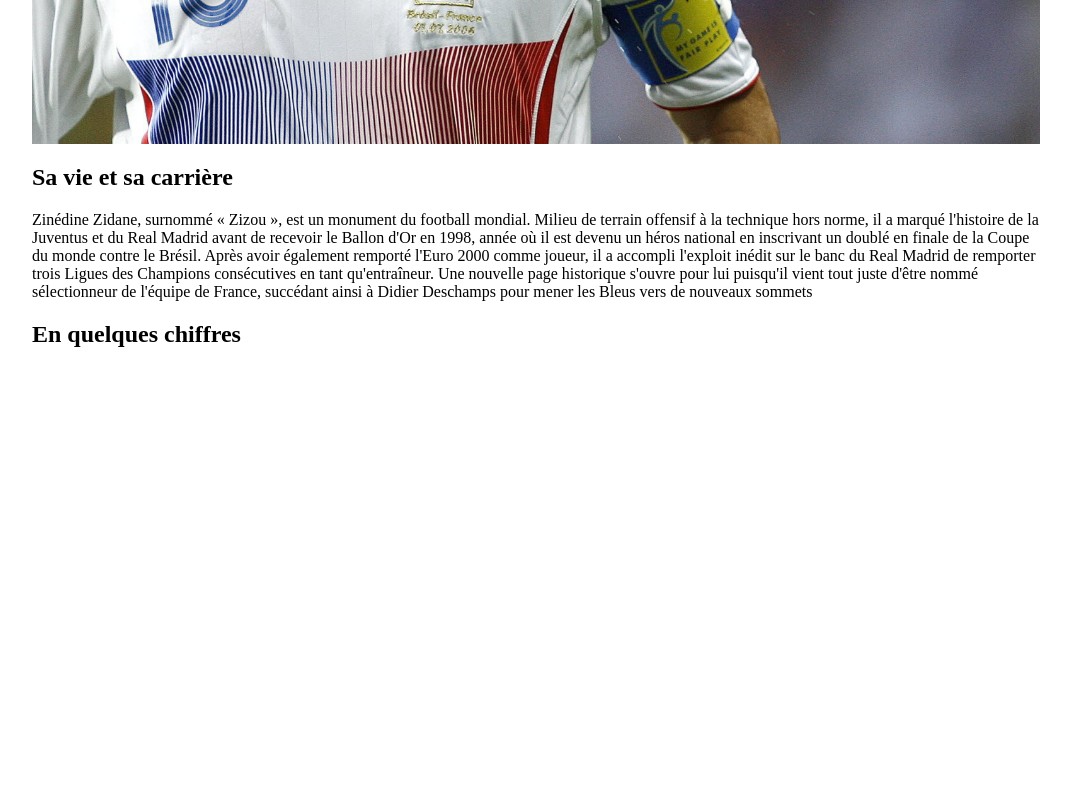
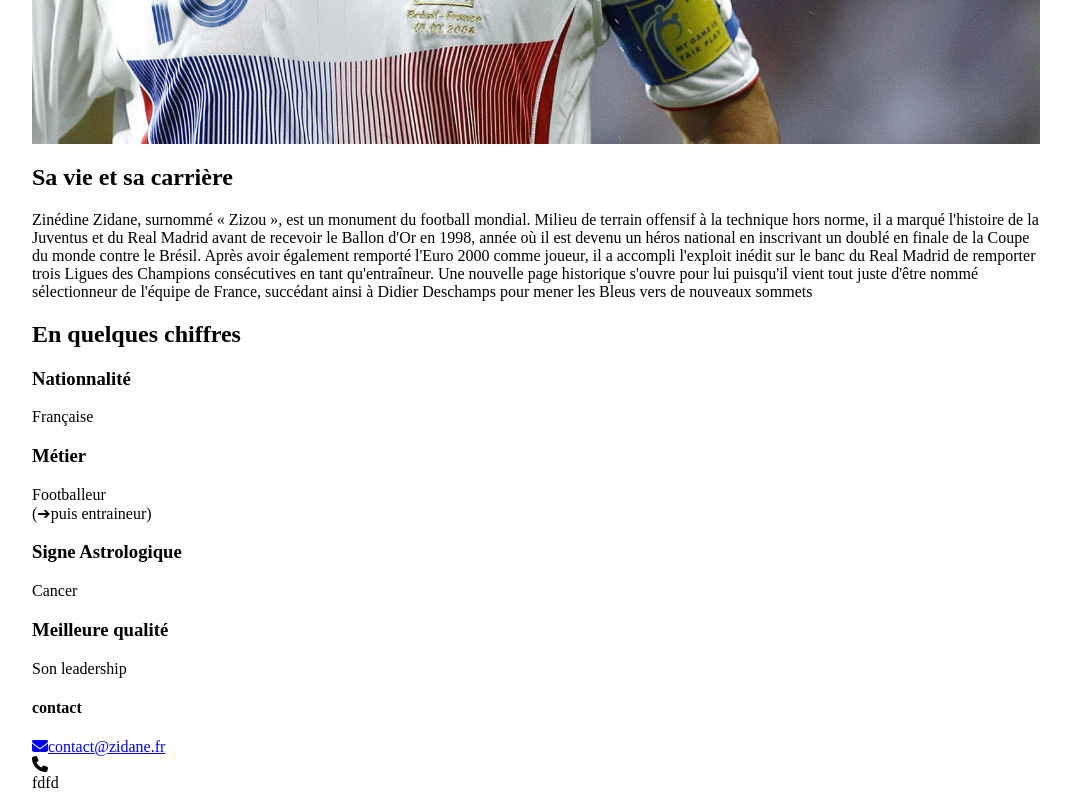
Before and after one commit to jmaret38300-maker/ada-page, a plain HTML site: page index.html in a window 1280 px wide. Shown: the part 652-1452 px from the top of the page, without its empty margins (104-1175 px from the left). Before the commit the page ends 1020 px from the top, so only its background shows below. Drawn offline with Linux system fonts and the light colour scheme.

Commit message:
debuter le footer

```diff
--- a/index.html
+++ b/index.html
@@ -5,6 +5,10 @@
     <meta name="viewport" content="width=device-width, initial-scale=1.0" />
     <title>Zinedine Zidane</title>
     <link rel="stylesheet" href="style.css" />
+    <script
+      src="https://kit.fontawesome.com/2ec2c11fc8.js"
+      crossorigin="anonymous"
+    ></script>
   </head>
   <body>
     <nav class="navbar">
@@ -46,9 +50,36 @@
       <div class="2corps">
         <h2>En quelques chiffres</h2>
         <div class="cartes">
-          <div class="nationnalité"></div>
+          <div class="nationnalité">
+            <h3>Nationnalité</h3>
+            <p>Française</p>
+          </div>
+          <div class="metier">
+            <h3>Métier</h3>
+            <p>
+              Footballeur <br />
+              (➔puis entraineur)
+            </p>
+          </div>
+          <div class="signe">
+            <h3>Signe Astrologique</h3>
+            <p>Cancer</p>
+          </div>
+          <div class="qualité">
+            <h3>Meilleure qualité</h3>
+            <p>Son leadership</p>
+          </div>
         </div>
       </div>
     </main>
+    <footer>
+        <div class="contact">
+      <h4>contact</h4>
+      <a href="mailto:tonemail@exemple.com" aria-label="Email">
+        <i class="fa-solid fa-envelope"></i>contact@zidane.fr
+    </a><br>
+    <i class="fa-solid fa-phone"></i>
+    </footer>
+fdfd
   </body>
 </html>
```
Also changed, not shown: Icones/envelope-solid.png (added).
